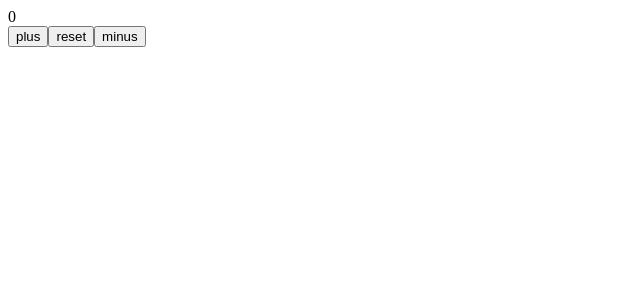
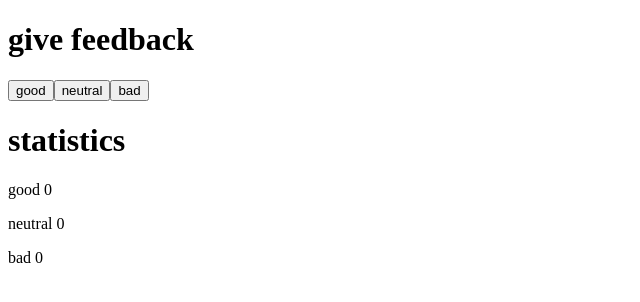
Before and after one commit to Kishega/fullstackopen, a React (Vite) app in the folder part1/courseinfo/: page / in a window 1280 px wide. Shown: the top 302 px of the page, without its empty margins (0-640 px from the left). Built offline with nearby package versions, Linux system fonts and the light colour scheme.

Commit message:
1.6: unicafe step 1

```diff
--- a/part1/courseinfo/src/App.jsx
+++ b/part1/courseinfo/src/App.jsx
@@ -1,18 +1,29 @@
 import { useState } from 'react'
 
-const Display = ({ counter }) => <div>{counter}</div>
+const Title = ( {title} ) => <h1>{title}</h1>
 
-const Button = ({ onClick, text }) => <button onClick={onClick}>{text}</button>
+const Button = (props) => <button onClick={props.onClick}>{props.text}</button>
+
+const Stat = ( {text, num}) => <p>{text} {num}</p>
 
 const App = () => {
-  const [ counter, setCounter ] = useState(0)
+  // save clicks of each button to its own state
+  const [good, setGood] = useState(0)
+  const [neutral, setNeutral] = useState(0)
+  const [bad, setBad] = useState(0)
+
+  const handle = (category, setter) => () => setter(category + 1)
 
   return (
     <div>
-      <Display counter={counter}/>
-      <Button onClick={() => setCounter(counter+1)} text="plus" />
-      <Button onClick={() => setCounter(0)} text="reset" />
-      <Button onClick={() => setCounter(counter-1)} text="minus" />
+      <Title title='give feedback' />
+      <Button onClick={handle(good, setGood)} text='good'/>
+      <Button onClick={handle(neutral, setNeutral)} text='neutral'/>
+      <Button onClick={handle(bad, setBad)} text='bad'/>
+      <Title title='statistics' />
+      <Stat text="good" num={good} />
+      <Stat text="neutral" num={neutral} />
+      <Stat text="bad" num={bad} />
     </div>
   )
 }
```
